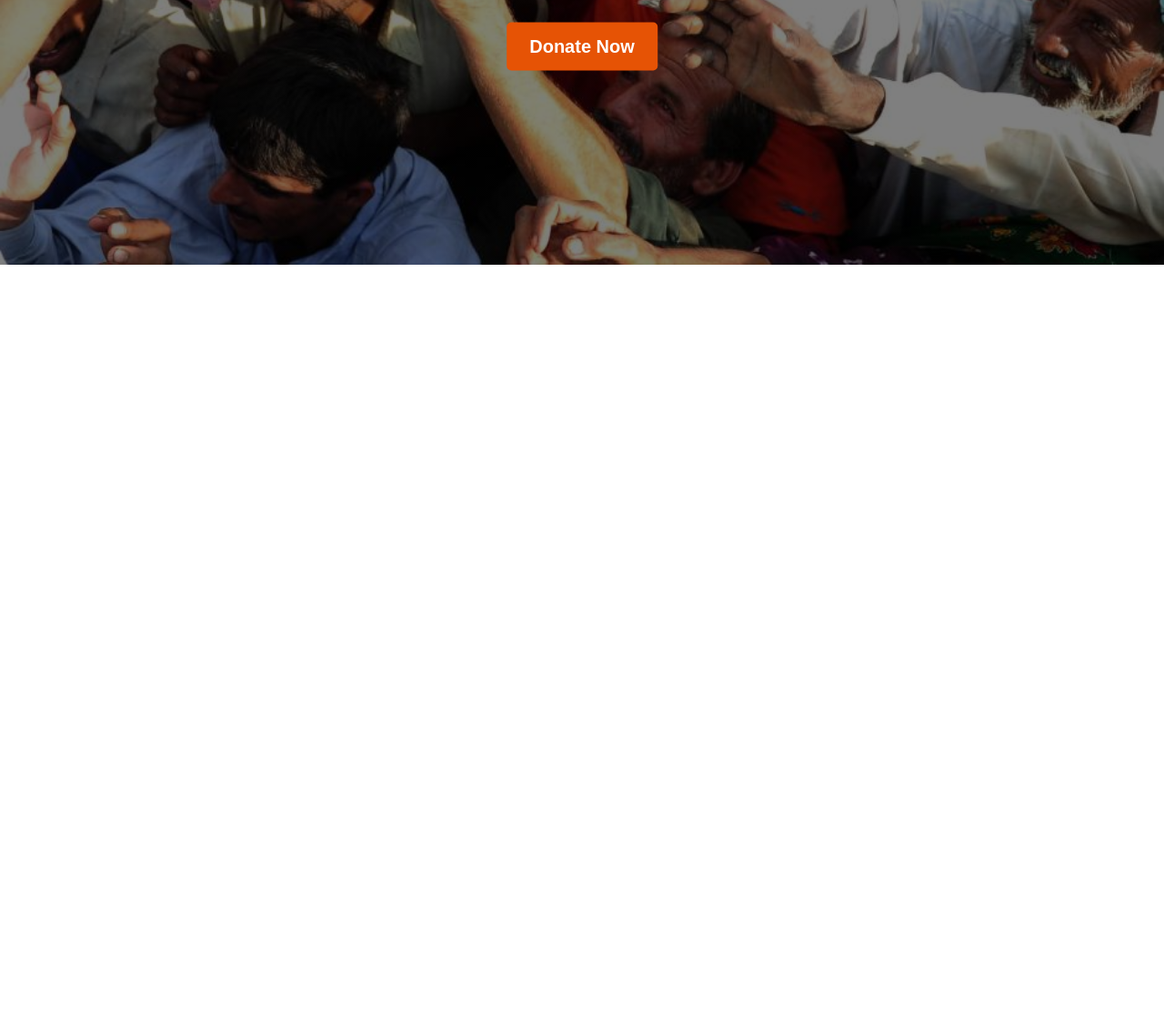
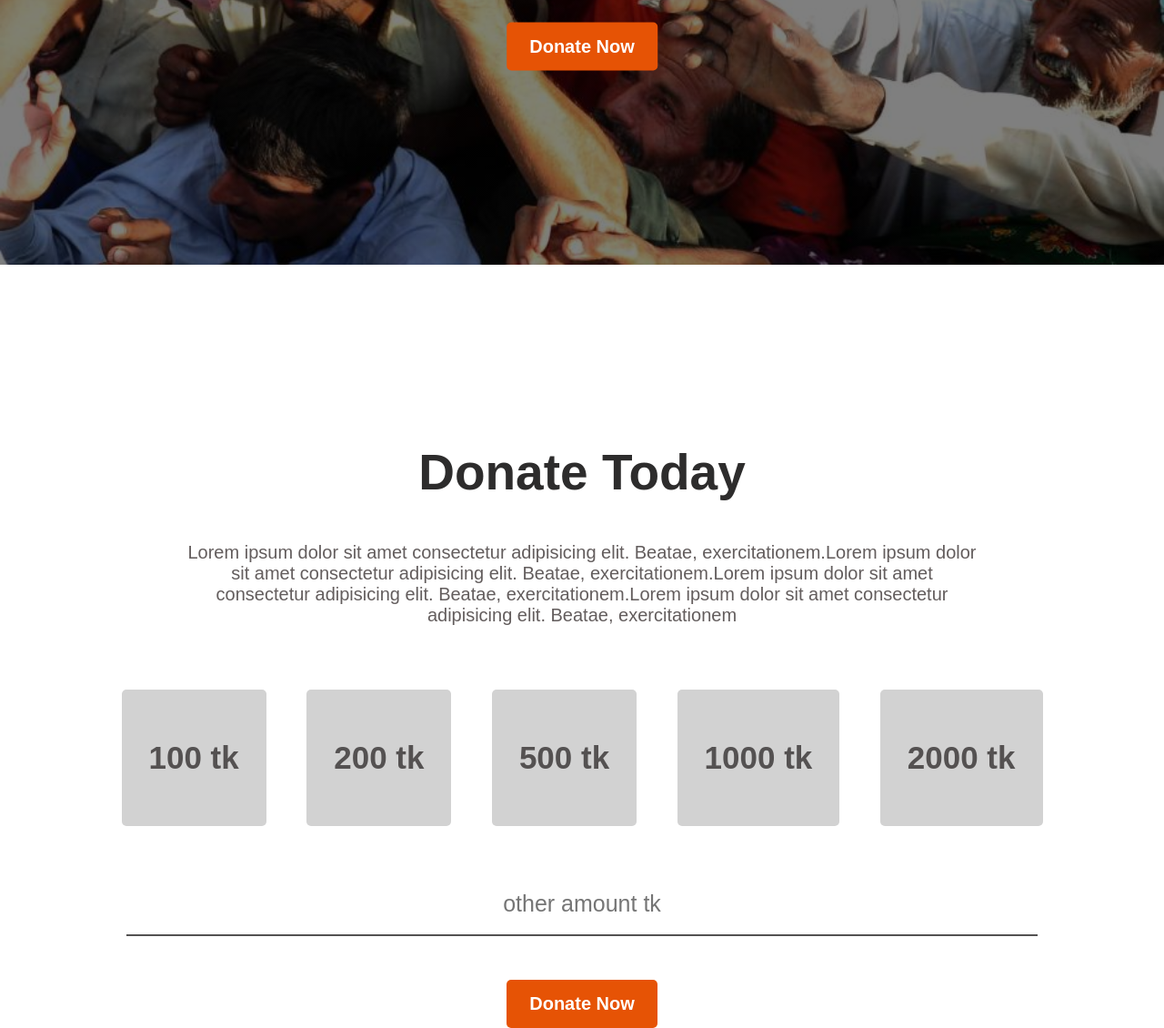
Before and after one commit to Sagorforu/practice-day, a plain HTML site: page index.html in a window 1280 px wide. Shown: the part 509-1639 px from the top of the page at 91% size. Before the commit the page ends 800 px from the top, so only its background shows below. Drawn offline with Linux system fonts and the light colour scheme.

Commit message:
donate today

```diff
--- a/index.html
+++ b/index.html
@@ -8,14 +8,36 @@
     <link rel="stylesheet" href="styles/practice-day.css">
 </head>
 <body>
+    <header>
     <div class="banner">
         <div class="banner-text">
             <h1 class="banner-header">Let's Help Those Who Need More Help</h1>
             <p class="banner-paragraph">Lorem ipsum dolor sit amet consectetur adipisicing elit.
                  Enim asperiores rem debitis necessitatibus, odit deleniti eos. Repellendus libero
                 quos recusandae.</p>
- <a href="https://www.google.com/">  <button class="banner-button">Donate Now</button</a>
-        </div>
-    </div>
+                <a href="https://www.google.com/">  <button class="banner-button">Donate
+                     Now</button></a>
+                </header>
+
+    <!-- section donate today -->
+    <main>
+        <section class="section2">
+            <div class="sec2div">
+                <h1 class="sec2header">Donate Today</h1>
+                <p class="sec2parag">Lorem ipsum dolor sit amet consectetur adipisicing elit. Beatae, exercitationem.Lorem ipsum dolor sit amet consectetur adipisicing elit. Beatae, exercitationem.Lorem ipsum dolor sit amet consectetur adipisicing elit. Beatae, exercitationem.Lorem ipsum dolor sit amet consectetur adipisicing elit. Beatae, exercitationem</p>
+                    <button class="money-button">100 tk</button>
+                    <button class="money-button">200 tk</button>
+                    <button class="money-button">500 tk</button>
+                    <button class="money-button">1000 tk</button>
+                    <button class="money-button">2000 tk</button>
+            </div>
+            <div class="sec2div">
+                <input class="money-input" type="text" placeholder="other amount tk">
+                <hr>
+                <a href="https://www.google.com/">  <button class="sec2-button">Donate
+                    Now</button></a>
+            </div>
+        </section>
+    </main>
 </body>
 </html>
--- a/styles/practice-day.css
+++ b/styles/practice-day.css
@@ -1,8 +1,11 @@
-html, body {
+html,
+body {
     margin: 0px;
     padding: 0px;
     font-family: Arial, Helvetica, sans-serif;
 }
+
+/* banner css */
 .banner {
     background-image: linear-gradient(rgba(0, 0, 0, 0.5), rgba(0, 0, 0, 0.5)), url('../images/donation0.jpg');
     background-repeat: no-repeat;
@@ -13,25 +16,28 @@ html, body {
     position: relative;
     margin: 0px;
 }
+
 .banner-header {
     color: rgb(255, 255, 255);
     font-size: 65px;
     text-align: center;
     position: absolute;
-  top: 30%;
-  left: 50%;
-  transform: translate(-50%, -50%);
+    top: 30%;
+    left: 50%;
+    transform: translate(-50%, -50%);
 }
-.banner-paragraph{
+
+.banner-paragraph {
     color: white;
-    font-size: 30px;
+    font-size: 20px;
     text-align: center;
     top: 51%;
     left: 50%;
     transform: translate(-50%, -50%);
     position: absolute;
 }
-.banner-button{
+
+.banner-button {
     color: white;
     background-color: rgb(230, 83, 5);
     font-size: 20px;
@@ -45,6 +51,64 @@ html, body {
     border-radius: 5px;
     padding: 15px 25px;
 }
-button:hover{
+
+button:hover {
     background-color: rgb(255, 68, 0);
 }
+
+/* section donate today */
+.sec2div {
+    display: block;
+    text-align: center;
+}
+.sec2header{
+    color: rgb(45, 44, 44);
+    font-size: 55px;
+    font-weight: 700;
+    text-align: center;
+    padding-top: 150px;
+}
+.sec2parag{
+    color: rgb(99, 93, 93);
+    font-size: 20px;
+    text-align: center;
+    margin-left: 200px;
+    margin-right: 200px;
+    position: relative;
+}
+.money-button{
+    color: rgb(84, 81, 81);
+    background-color: rgb(210, 210, 210);
+    font-size: 35px;
+    font-weight: 700;
+    text-align: center;
+    border: none;
+    border-radius: 5px;
+    padding: 55px 30px;
+    margin: 50px 20px;
+}
+.money-input {
+    outline: none;
+    border: none;
+    font-size: 25px;
+    font-weight: 400;
+    text-align: center;
+    margin-top: 20px;
+    margin-bottom: 10px;
+}
+hr {
+    color: rgb(83, 82, 82);
+    width: 1000px;
+    border: 1px solid;
+}
+.sec2-button {
+    color: white;
+    background-color: rgb(230, 83, 5);
+    font-size: 20px;
+    font-weight: 700;
+    text-align: center;
+    border: none;
+    border-radius: 5px;
+    padding: 15px 25px;
+    margin-top: 40px;
+}
```
